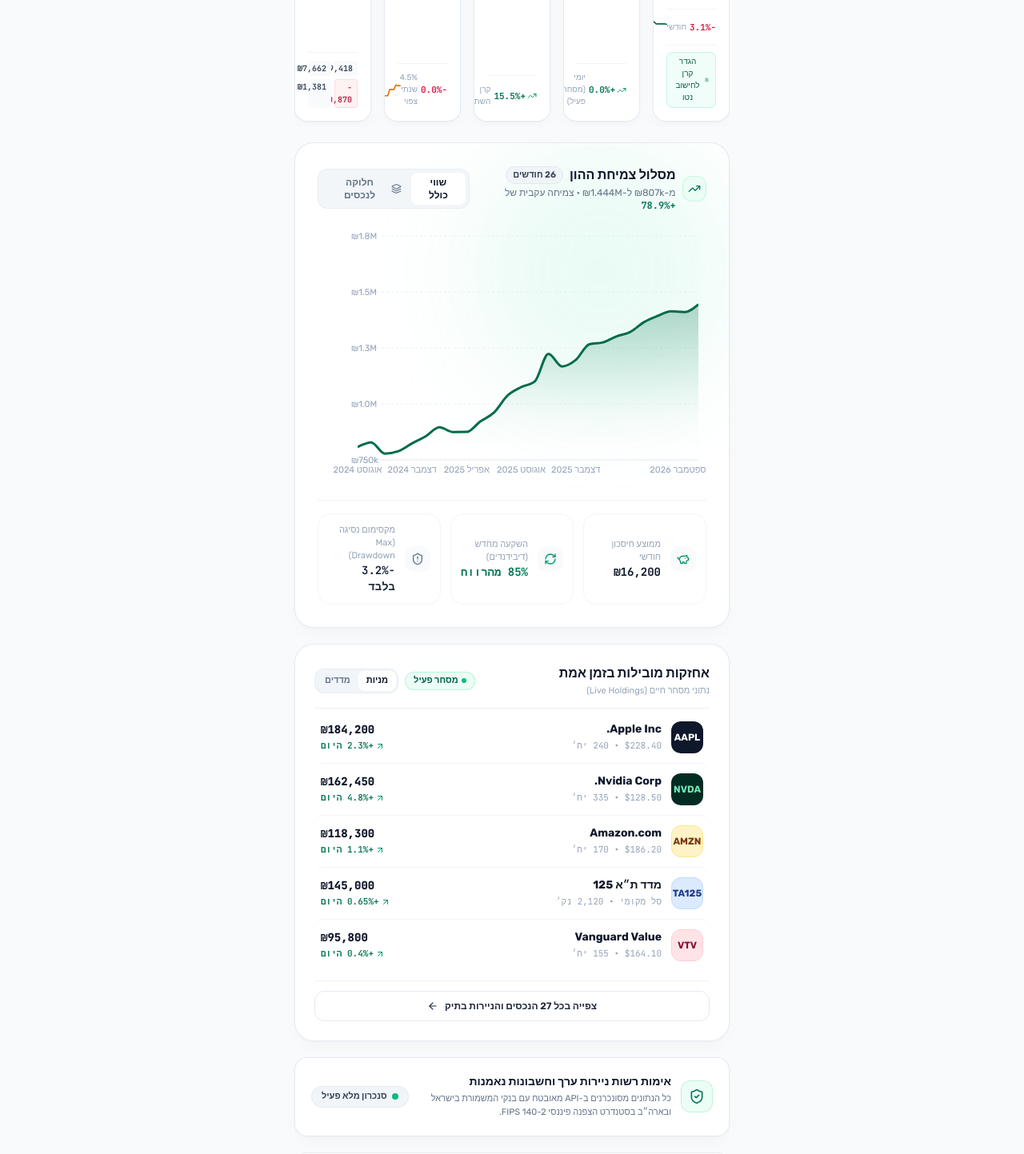
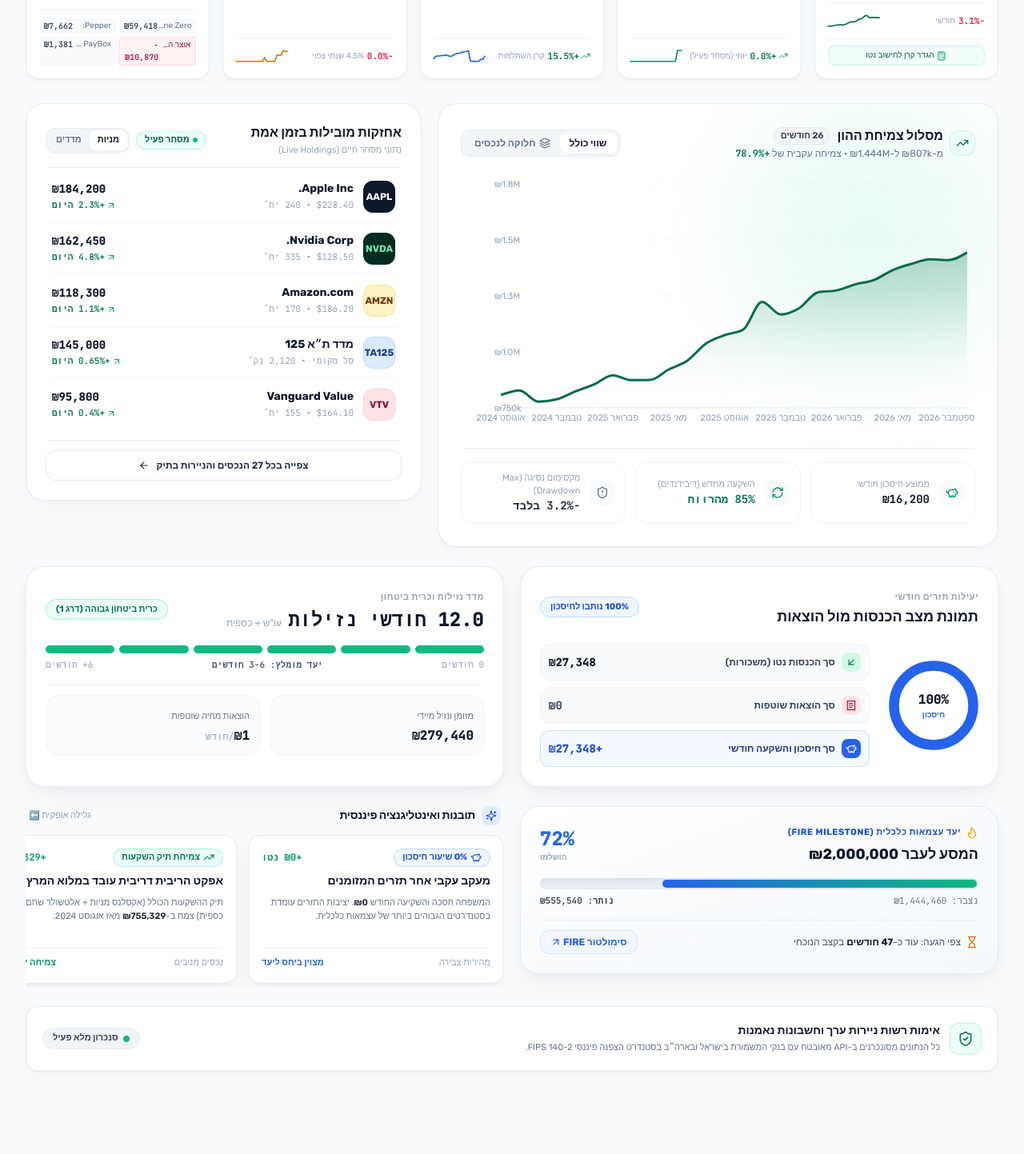
Before and after one commit to danielben3/family-finances, a React (Vite) app: page / in a window 1280 px wide. Shown: the part 740-2183 px from the top of the page at 80% size. After the commit the page ends 2152 px from the top, so only its background shows below. Built offline with nearby package versions, Linux system fonts and the light colour scheme; no server answers; the database is empty.

Commit message:
fix(layout): eliminate dead space on overview page, optimize grid responsive layout and month selector flow

```diff
--- a/public/sw.js
+++ b/public/sw.js
@@ -1,4 +1,4 @@
-const CACHE_NAME = 'family-finances-v12';
+const CACHE_NAME = 'family-finances-v13';
 const PRECACHE_URLS = [
   '/family-finances/',
   '/family-finances/index.html',
--- a/src/App.tsx
+++ b/src/App.tsx
@@ -495,10 +495,12 @@
         }}
       />
 
-      {/* Main Container - 100% Mobile Phone Experience */}
-      <main className="max-w-xl mx-auto px-3.5 sm:px-4 py-4 space-y-5">
+      {/* Main Container - Responsive Executive Wealth Dashboard */}
+      <main className={`mx-auto px-3.5 sm:px-6 lg:px-8 py-4 sm:py-6 transition-all ${
+        activeTab === 'form' ? 'max-w-3xl' : 'max-w-7xl'
+      }`}>
 
-        <div className="space-y-5">
+        <div className="space-y-5 sm:space-y-6">
           {activeTab === 'overview' && (
             <>
               {/* 1. Apple Card Hero */}
@@ -519,7 +521,14 @@
                 }}
               />
 
-              {/* 2. 5 Wealth Pillars with Live SVG Sparklines & Carousel */}
+              {/* 2. Month Selector Carousel - Positioned prominently near the top */}
+              <MonthSelector
+                records={records}
+                selectedPeriod={selectedPeriod}
+                onSelectPeriod={p => setSelectedPeriod(p)}
+              />
+
+              {/* 3. 5 Wealth Pillars with Live SVG Sparklines & 5-Column Responsive Grid */}
               <AssetSparklinesCard
                 records={records}
                 currentRecord={currentRecord}
@@ -529,10 +538,12 @@
                 onSelectAsset={setQuickAssetModalType}
               />
 
-              {/* 3. Wealth Growth Curve */}
+              {/* 4. Core Investment Analytics Grid: Wealth Growth Curve + Live Holdings */}
+              <div className="grid grid-cols-1 lg:grid-cols-12 gap-4 sm:gap-5 items-stretch">
+                <div className="lg:col-span-7">
                   <WealthChart records={records} />
-
-              {/* 4. Top Live Holdings Card (AAPL, NVDA, AMZN, TA125, VTV) */}
+                </div>
+                <div className="lg:col-span-5 flex flex-col">
                   <TopHoldingsCard
                     holdings={holdings}
                     onViewAllStocks={() => {
@@ -540,37 +551,32 @@
                       window.scrollTo({ top: 0, behavior: 'smooth' });
                     }}
                   />
+                </div>
+              </div>
 
-              {/* 5. Trust & Security Seal */}
-              <TrustVerificationBanner />
-
-              {/* 6. Month Selector Carousel */}
-              <MonthSelector
-                records={records}
-                selectedPeriod={selectedPeriod}
-                onSelectPeriod={p => setSelectedPeriod(p)}
-              />
-
-              {/* 7. Cashflow Donut Ring & Liquidity Runway */}
-              <div className="grid grid-cols-1 gap-4">
+              {/* 5. Cashflow & Liquidity Balance: Donut Ring + Liquidity Runway Gauge */}
+              <div className="grid grid-cols-1 md:grid-cols-2 gap-4 sm:gap-5">
                 <CashflowDonutCard currentRecord={currentRecord} />
                 <LiquidityRunwayCard currentRecord={currentRecord} />
               </div>
 
-              {/* 8. AI Wealth Insights */}
-              <WealthInsightsCarousel
-                records={records}
-                currentRecord={currentRecord}
-                onOpenFire={() => setIsFireModalOpen(true)}
-              />
-
-              {/* 9. FIRE Milestone Progress */}
+              {/* 6. Strategic Growth & Intelligence: FIRE Milestone + Smart Insights */}
+              <div className="grid grid-cols-1 md:grid-cols-2 gap-4 sm:gap-5">
                 <div id="mobile-fire-milestone">
                   <FireMilestoneCard
                     currentRecord={currentRecord}
                     onOpenCalculator={() => setIsFireModalOpen(true)}
                   />
                 </div>
+                <WealthInsightsCarousel
+                  records={records}
+                  currentRecord={currentRecord}
+                  onOpenFire={() => setIsFireModalOpen(true)}
+                />
+              </div>
+
+              {/* 7. Subtle Trust & Security Seal */}
+              <TrustVerificationBanner />
             </>
           )}
 
--- a/src/components/AssetSparklinesCard.tsx
+++ b/src/components/AssetSparklinesCard.tsx
@@ -214,7 +214,7 @@
       </div>
 
       {/* Smooth Horizontal Carousel on Mobile / Responsive Grid on Desktop */}
-      <div className="flex sm:grid sm:grid-cols-2 lg:grid-cols-3 xl:grid-cols-5 gap-3 sm:gap-4 overflow-x-auto no-scrollbar pb-1.5 snap-x snap-mandatory">
+      <div className="flex sm:grid sm:grid-cols-2 md:grid-cols-3 lg:grid-cols-5 gap-3 sm:gap-3.5 md:gap-4 overflow-x-auto no-scrollbar pb-1.5 snap-x snap-mandatory">
         {pillars.map(pillar => {
           const isUp = pillar.diff >= 0;
           return (
```
Lines whose indentation alone changed are shown as unchanged.
